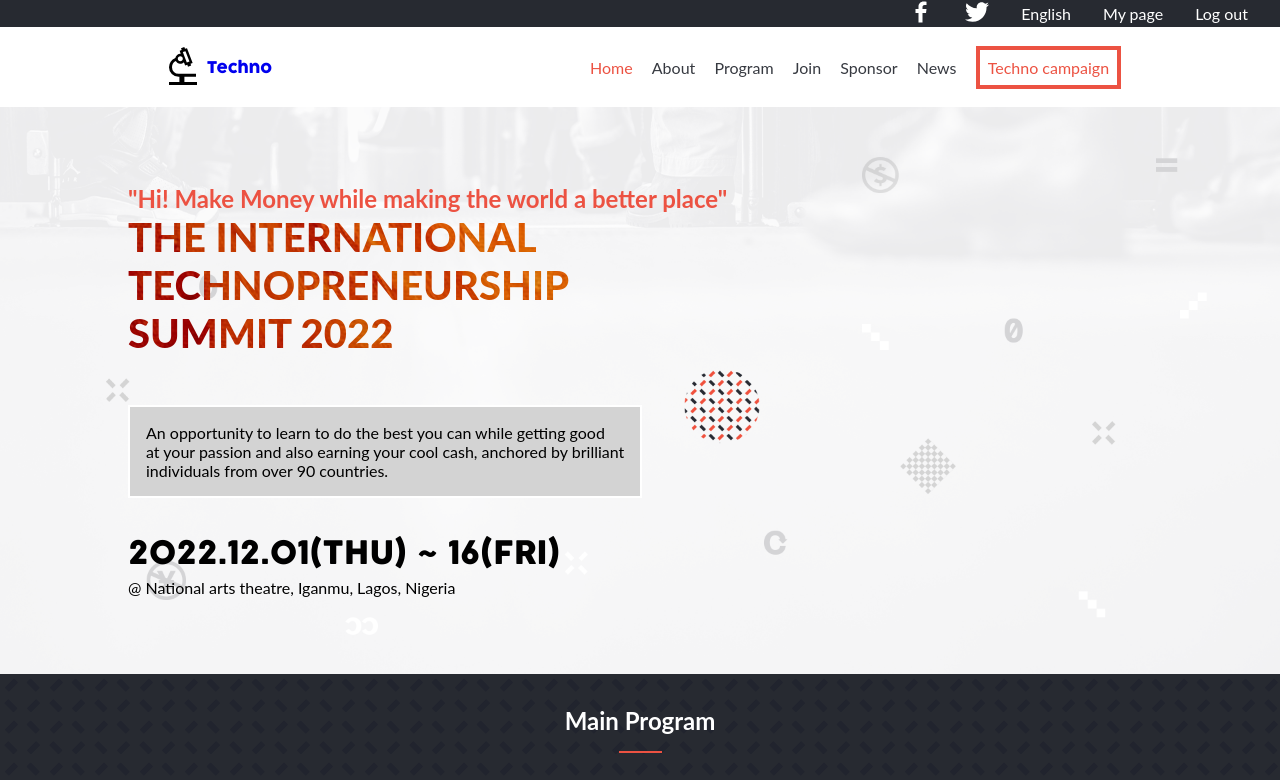
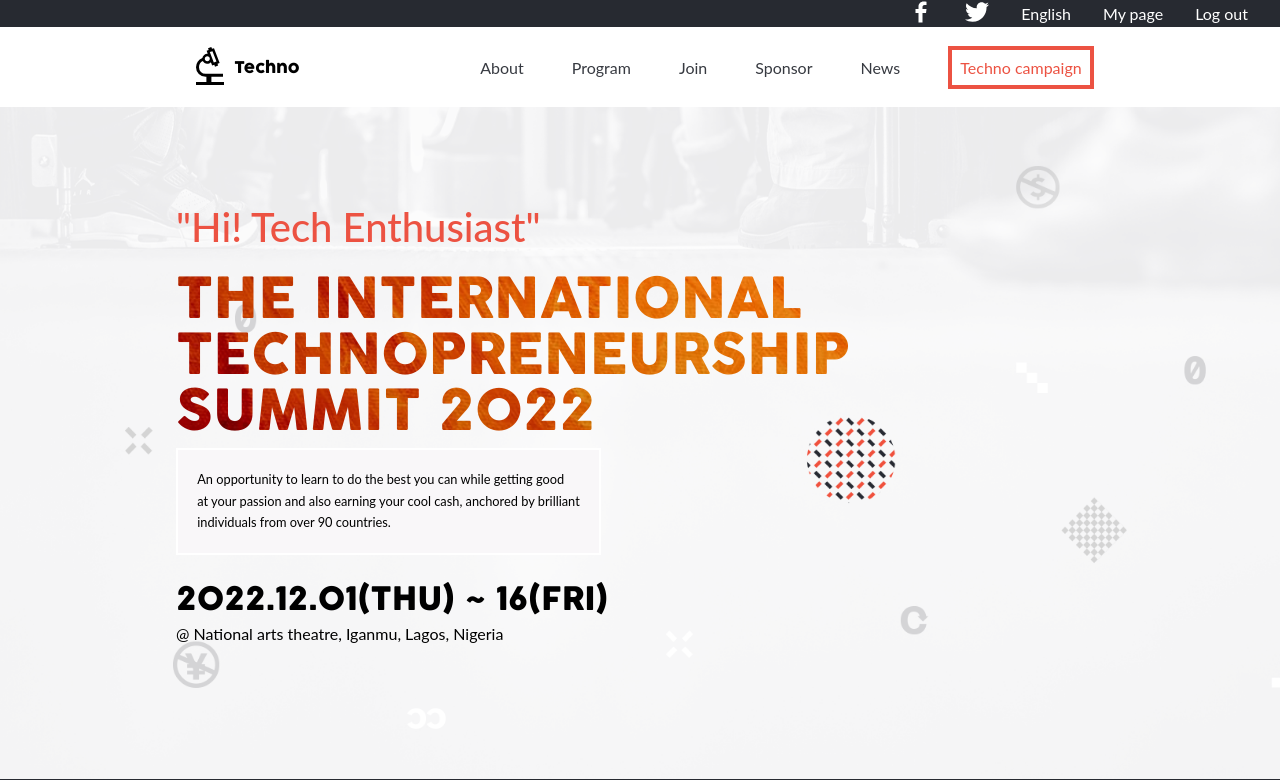
Before and after one commit to AdnanOlarmmi/Technopreneur, a website: page index.html in a window 1280 px wide. Shown: the top 780 px of the page. Drawn offline with Linux system fonts and the light colour scheme.

Commit message:
Resize Perfectly

```diff
--- a/index.html
+++ b/index.html
@@ -37,10 +37,7 @@
 						<span>Techno&nbsp;</span>
 						<img src="images/home/parallelarrows.svg" alt="" />
 					</a>
-					<ul class="main-nav__list">
-						<li class="main-nav__item">
-							<a href="index.html" class="main-nav__link" id="home">Home</a>
-						</li>
+					<ul class="main-nav__list flex-row">
 						<li class="main-nav__item">
 							<a href="about.html" class="main-nav__link">About</a>
 						</li>
@@ -99,7 +96,7 @@
 			<section class="hero flex-column">
 				<div>
 					<h2 class="hero__subtitle">
-						"Hi! Make Money while making the world a better place"
+						"Hi! Tech Enthusiast"
 					</h2>
 					<h1 class="hero__heading">
 						THE INTERNATIONAL <br />
--- a/styles.css
+++ b/styles.css
@@ -1,7 +1,7 @@
 :root {
   --primary-color: #ec5242;
   --secondary-color: #272a31;
-  --tertiary-color: #d3d3d3;
+  --tertiary-color: #f9f7f9;
   --white: #fff;
   --gray-black: #373a41;
 }
@@ -37,8 +37,11 @@ ul {
   list-style: none;
 }
 
-a {
+a,
+a:active,
+a:visited {
   text-decoration: none;
+  color: inherit;
 }
 
 img {
@@ -58,7 +61,8 @@ img {
 .main-nav__list__mobile li a,
 .date,
 .hero__footer-email p,
-.about-program__logo {
+.about-program__logo,
+.hero__heading {
   font-family: cocogoose, sans-serif;
 }
 
@@ -122,7 +126,7 @@ img {
   background-position: center center;
   -webkit-background-clip: text;
   color: transparent;
-  margin-bottom: 1rem;
+  line-height: 1;
 }
 
 .hero,
@@ -133,15 +137,17 @@ img {
 
 .hero__subtitle {
   font-size: 1rem;
+  margin-bottom: 1.3rem;
 }
 
 .hero__text {
   border: 2px solid var(--white);
-  font-size: 0.8rem;
-  padding: 1em;
-  margin: 0.5rem 0;
+  padding: 1.5em;
+  margin-top: 0.5rem;
+  margin-bottom: 1.3rem;
   background-color: var(--tertiary-color);
   width: fit-content;
+  line-height: 1.7;
 }
 
 #home,
@@ -178,7 +184,7 @@ img {
 .partners-heading span,
 .last-summit__heading span,
 .about-program__heading span {
-  border-bottom: 0.15rem solid var(--primary-color);
+  border-bottom: 0.1rem solid var(--primary-color);
 }
 
 .main-program__heading span,
@@ -187,10 +193,15 @@ img {
   padding-bottom: 0.7em;
 }
 
+.main-program__heading {
+  font-weight: 400;
+}
+
 .main-program__items {
   display: flex;
   flex-direction: column;
   gap: 0.5rem;
+  margin: 2rem 0;
 }
 
 .main-program__item {
@@ -248,7 +259,7 @@ img {
 }
 
 .featured-speakers {
-  margin-top: 2rem;
+  margin-top: 3rem;
   gap: 3rem;
   font-size: 1.5rem;
 }
@@ -302,7 +313,7 @@ img {
 .featured-speaker__about {
   font-size: 0.8rem;
   width: 100%;
-  line-height: 1.2rem;
+  line-height: 1.5;
 }
 
 .featured-speaker__about span {
@@ -482,7 +493,7 @@ img {
   .main-nav {
     background-color: var(--white);
     align-items: center;
-    padding: 1rem;
+    padding: 1rem 7rem;
     margin: 0 auto;
     gap: 1.7rem;
     justify-content: space-around;
@@ -495,9 +506,7 @@ img {
   }
 
   .main-nav__list {
-    display: flex;
-    flex-direction: row;
-    gap: 1.2rem;
+    gap: 3rem;
     position: static;
     font-size: 1rem;
     visibility: visible;
@@ -530,20 +539,20 @@ img {
 
   .hero {
     background-image: url(images/backgrounds/main-bg.png);
-    padding: 6vw 10vw;
+    padding: 6rem 11rem 8.5rem;
   }
 
   .hero .hero__subtitle {
-    font-size: 1.5rem;
+    font-size: 2.5rem;
+    font-weight: 500;
   }
 
   .hero .hero__heading {
-    font-size: 2.5rem;
+    font-size: 3.5rem;
   }
 
   .hero .hero__body .hero__text {
-    font-size: 1rem;
-    margin: 2rem 0;
+    font-size: 0.8rem;
   }
 
   .hero .date {
@@ -555,7 +564,7 @@ img {
   }
 
   .main-program {
-    padding: 2rem 7rem;
+    padding: 3.5rem 11rem 5.5rem;
   }
 
   .main-program__heading {
@@ -604,12 +613,12 @@ img {
   .featured-speakers__items {
     display: grid;
     grid-template-columns: repeat(2, 1fr);
-    gap: 1rem;
-    padding: 2rem 7rem;
+    gap: 3rem;
+    padding: 2rem 11rem;
   }
 
   .featured-speaker__about {
-    width: 50%;
+    width: 100%;
   }
 
   .partners {
```
Also changed, not shown: about.html (+2 -5 lines).
